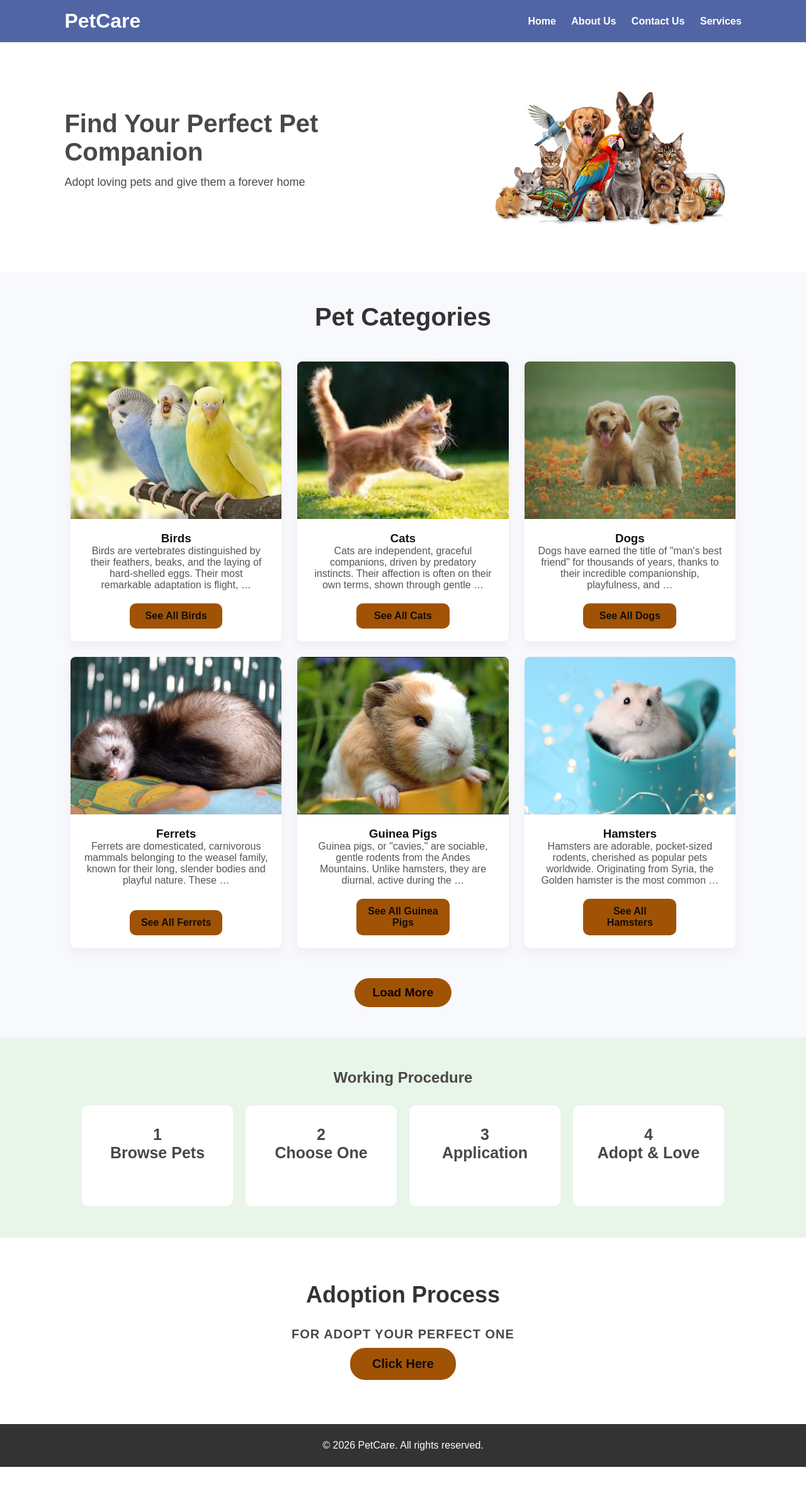
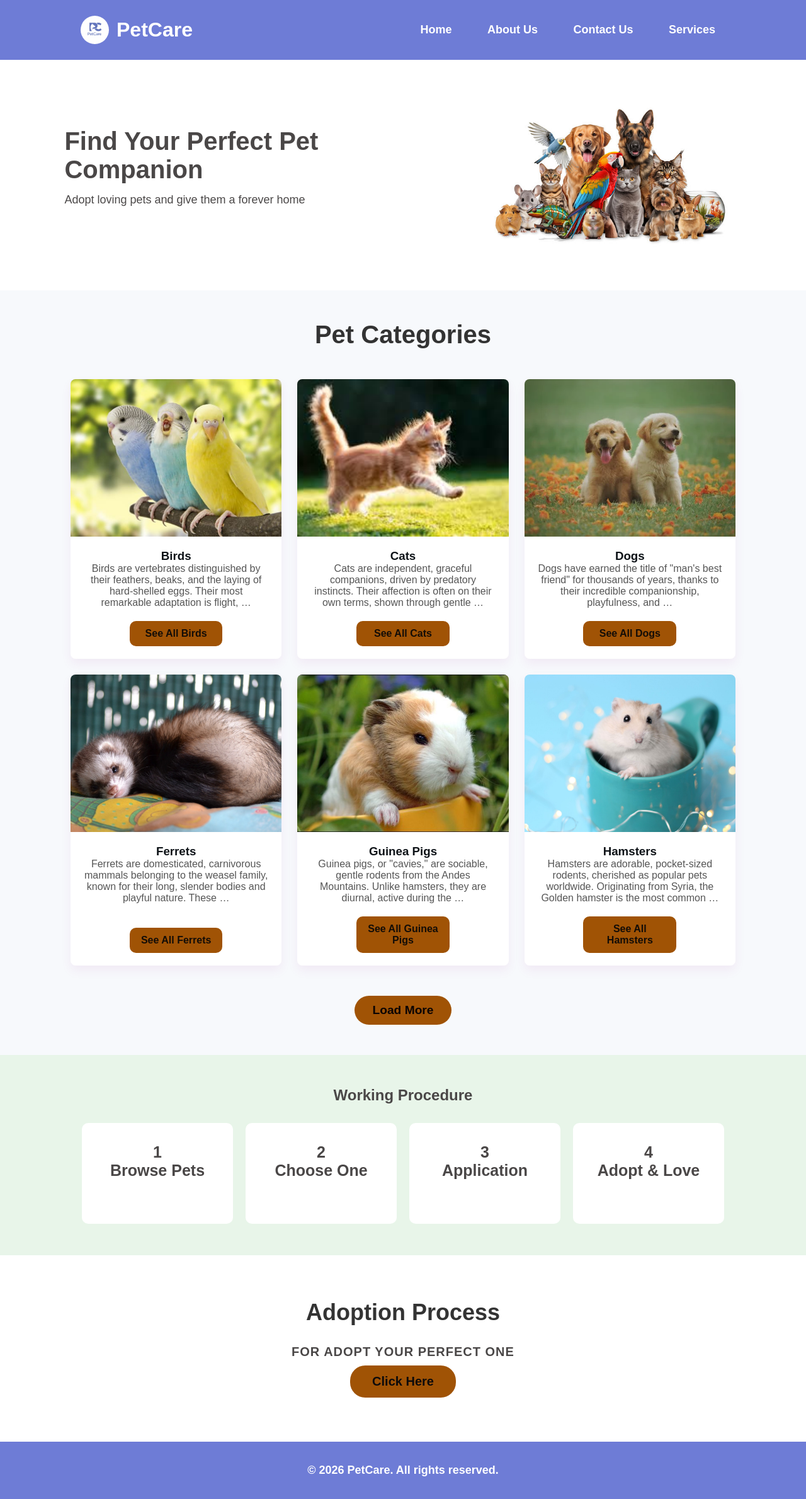
Before and after one commit to ahmednabeen/PetCare, a Django app: page / in a window 1280 px wide. Shown: the whole page at 63% size. Before the commit the page ends 2329 px from the top, so only its background shows below. Run offline with Django 5.2, Linux system fonts and the light colour scheme; data comes from the database, SQL or seed files in the repository.

Commit message:
design logo

```diff
--- a/petapp/templates/base.html
+++ b/petapp/templates/base.html
@@ -14,7 +14,11 @@
 
     <!-- Header: This will appear on every page -->
     <header>
-        <h1>PetCare</h1>
+        <div class="logo-title">
+            <img src="{% static 'logo.png' %}" alt="PetCare Logo" class="site-logo">
+            <h1>PetCare</h1>
+        </div>
+
         <nav>
             <a href="{% url 'home' %}">Home</a>
             <a href="{% url 'about' %}">About Us</a>
--- a/static/css/style.css
+++ b/static/css/style.css
@@ -10,10 +10,29 @@ body {
     color: #4a4747;
 }
 
+/* logo css */
+
+.logo-title {
+    display: flex;
+    align-items: center;
+}
+
+.site-logo {
+    position: relative;
+    width: 45px;
+    height: auto;
+    border-radius: 50%;
+    margin-right: 12px;
+}
+.site-logo:hover {
+    transform: scale(1.1);
+    transition: 0.3s ease;
+}
+
 /* Header */
 header {
-    background: #5165a5;
-    padding: 15px 8%;
+    background: #6e7cd6;
+    padding: 25px 10%;
     display: flex;
     justify-content: space-between;
     align-items: center;
@@ -25,10 +44,18 @@ nav a {
     margin-left: 20px;
     text-decoration: none;
     font-weight: bold;
+    font-size: 18px;
+    padding: 8px 16px;
+    border-radius: 6px;
+    transition: all 0.3s ease;
 }
 
 nav a:hover {
     text-decoration: underline;
+    background-color: #3551af;
+    color: #fff;
+    text-decoration: none;
+    box-shadow: 0 4px 10px rgba(0, 0, 0, 0.2);
 }
 
 /* Hero */
@@ -214,10 +241,12 @@ nav a:hover {
 
 /* Footer */
 footer {
-    background: #333;
+    background: #6e7cd6;
     color: #fff;
+    font-size: 18px;
+    font-weight: bold;
     text-align: center;
-    padding: 25px;
+    padding: 35px;
 }
 
 /* Adoption Section */
```
Also changed, not shown: static/logo.png (added).
